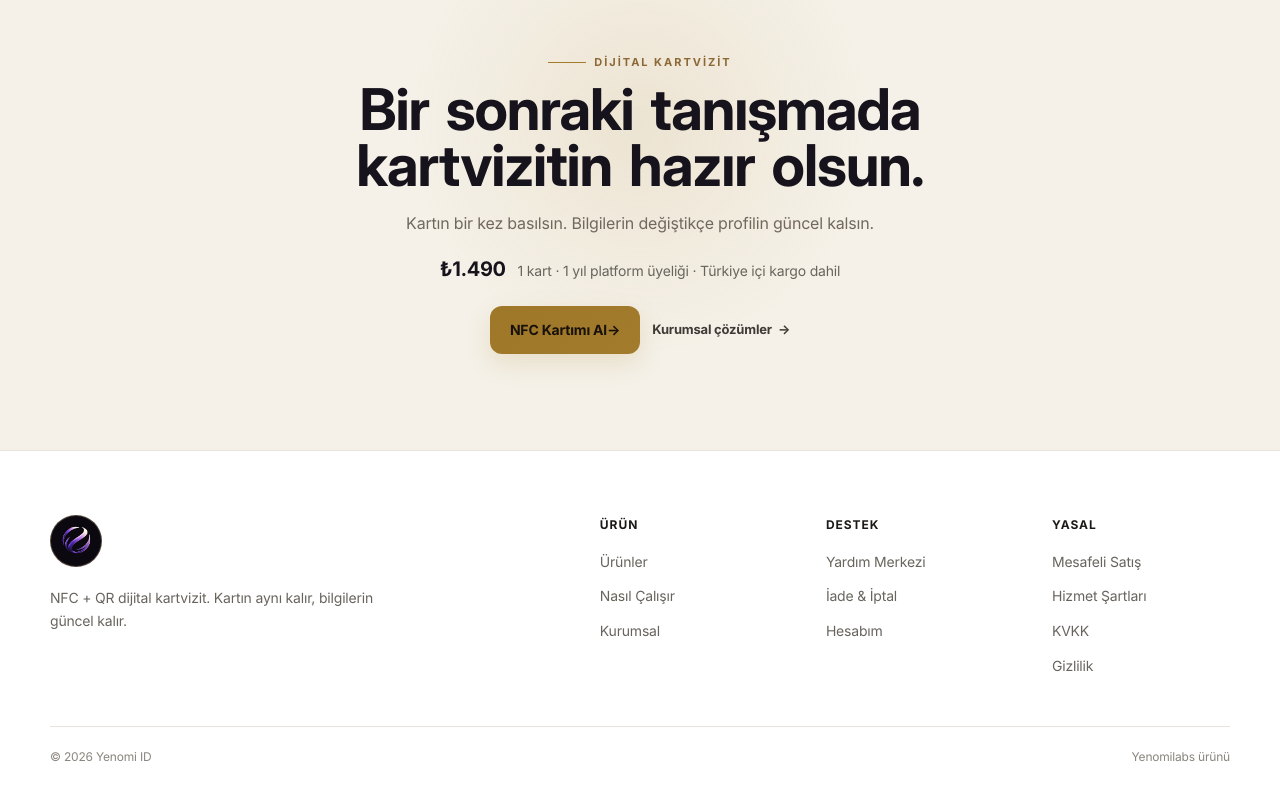
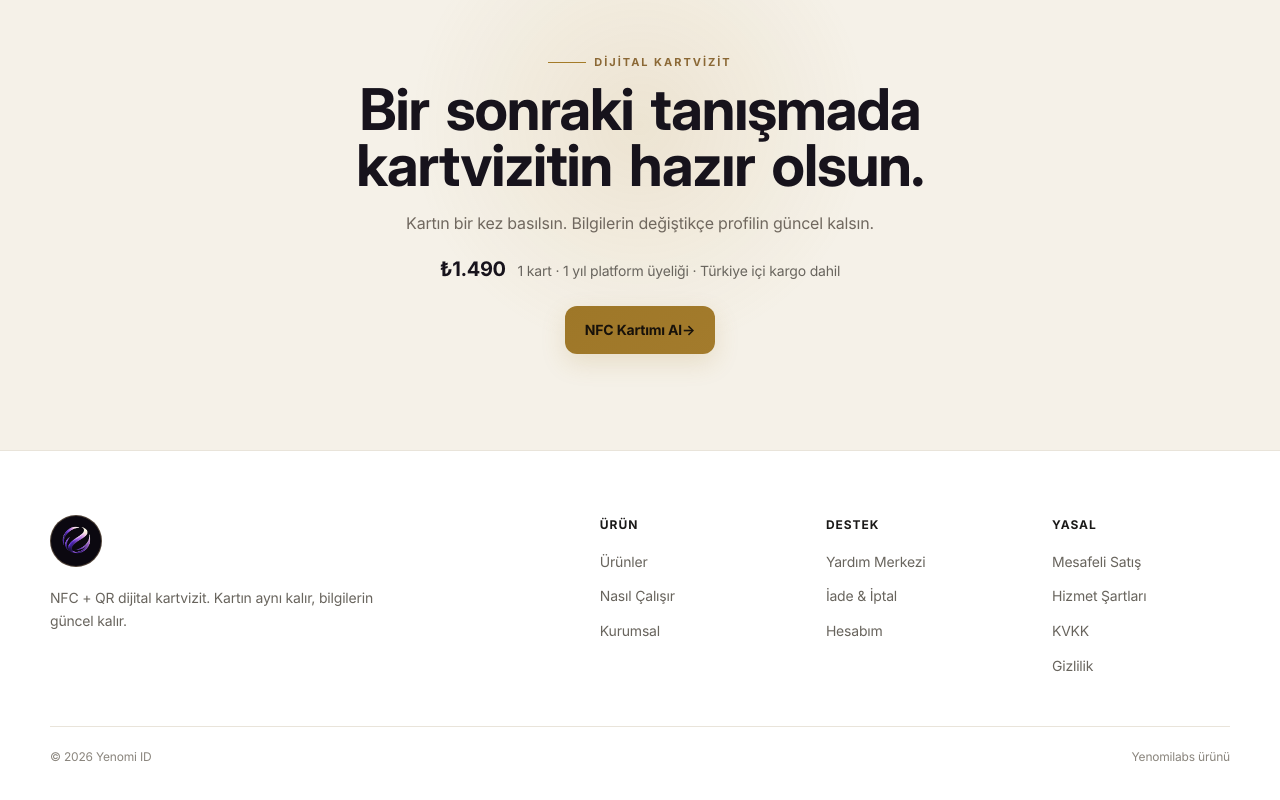
Before and after one commit to sevcanesim/id_system, a Next.js app: page / in a window 1280 px wide. Shown: the part 3887-4687 px from the top of the page. Built offline with nearby package versions, Linux system fonts and the light colour scheme; no server answers.

Commit message:
fix(home): keep final conversion action singular

```diff
--- a/app/page.tsx
+++ b/app/page.tsx
@@ -115,7 +115,7 @@ export default function HomePage() {
           <h2 id="final-title">Bir sonraki tanışmada<br />kartvizitin hazır olsun.</h2>
           <p>Kartın bir kez basılsın. Bilgilerin değiştikçe profilin güncel kalsın.</p>
           <div className="home-sales-final-offer"><strong>{initialPrice}</strong><span>1 kart · 1 yıl platform üyeliği · Türkiye içi kargo dahil</span></div>
-          <div className="home-mockup__actions"><Link className="home-mockup__button home-mockup__button--gold" href="/urunler/nfc-kart">NFC Kartımı Al <span aria-hidden>→</span></Link><Link className="home-mockup__link-secondary" href="/kurumsal">Kurumsal çözümler <span aria-hidden>→</span></Link></div>
+          <div className="home-mockup__actions"><Link className="home-mockup__button home-mockup__button--gold" href="/urunler/nfc-kart">NFC Kartımı Al <span aria-hidden>→</span></Link></div>
         </section>
       </main>
     </div>
```
